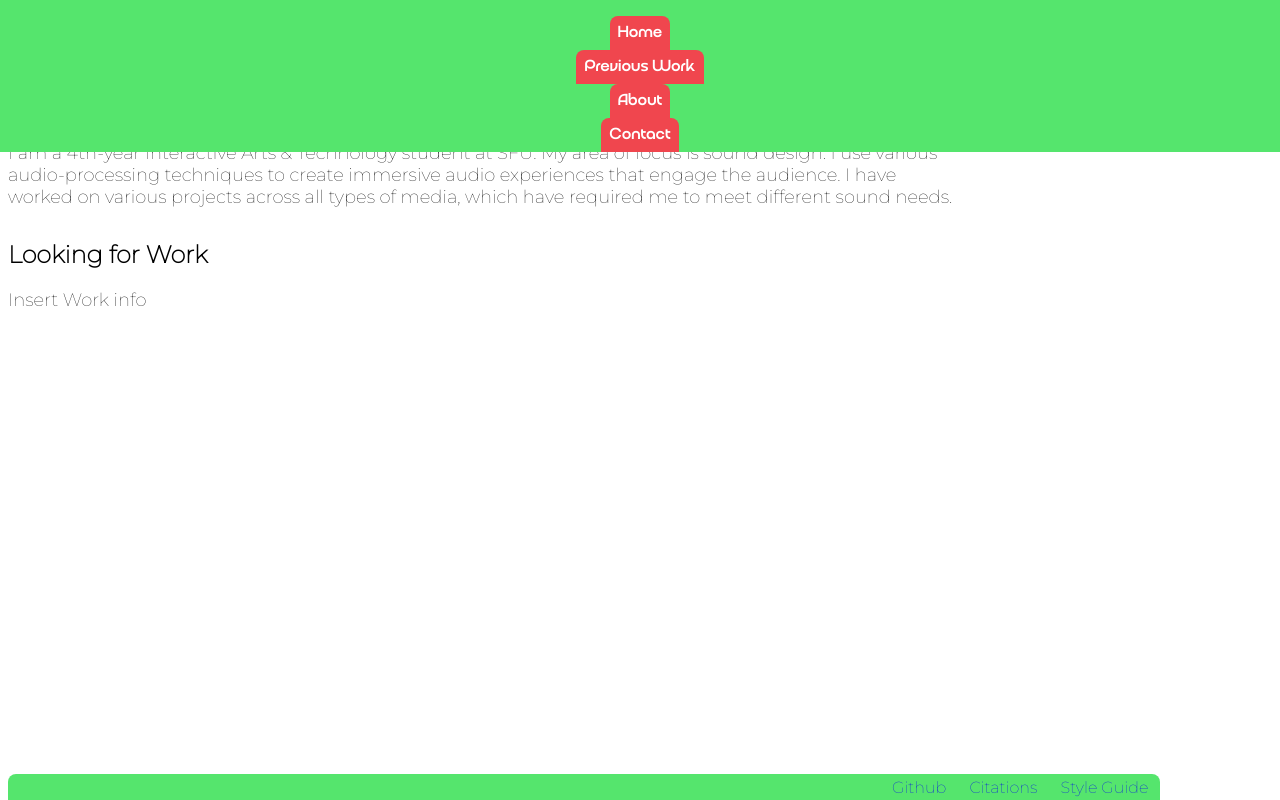
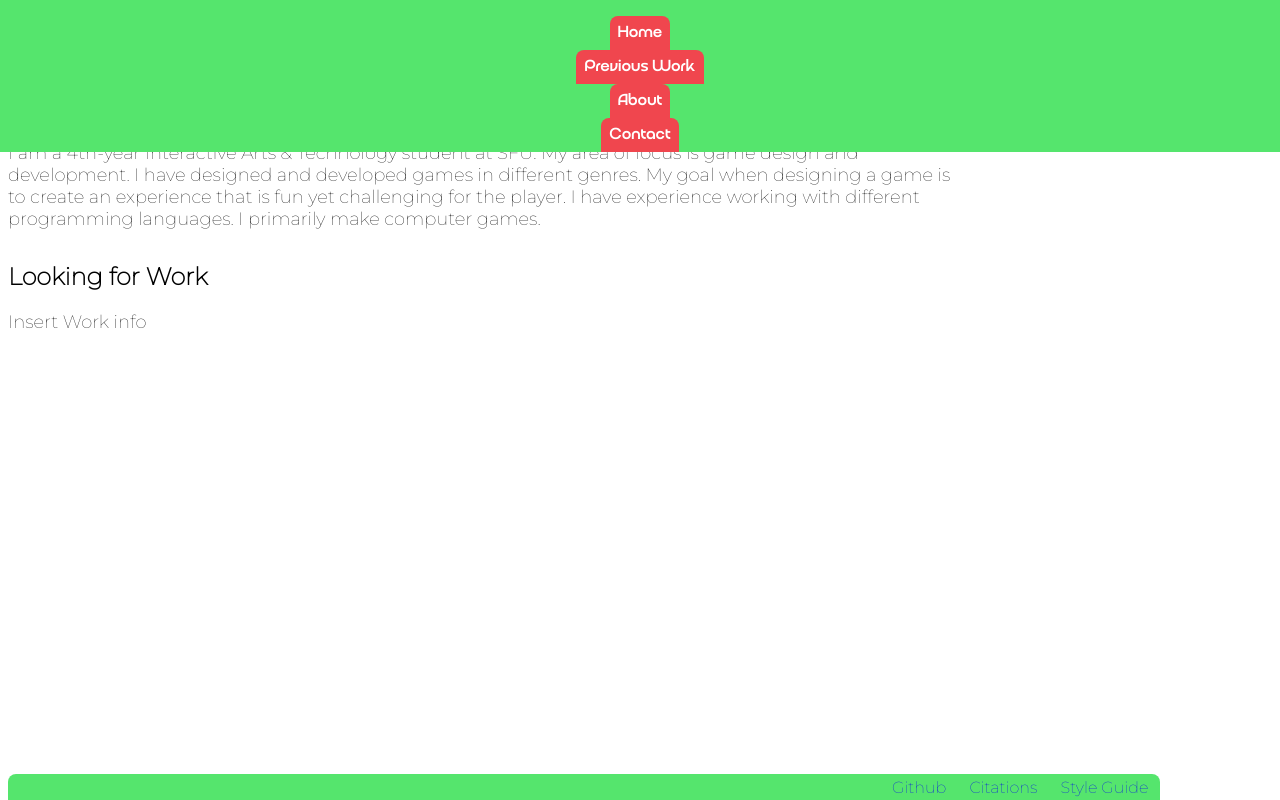
Before and after one commit to GlitchedCola/IAT-339-P03, a plain HTML site: page about.html in a window 1280 px wide. Drawn offline with Linux system fonts and the light colour scheme; files whose address does not match are found by name; a web font is replaced by a local one.

Commit message:
Update about.html

```diff
--- a/about.html
+++ b/about.html
@@ -22,12 +22,9 @@
 
 
         <Section class="page-content">
-            <h2>Nicholas Barrero-Pinzon, Sound Designer.</h2>
+            <h2>Nicholas Barrero-Pinzon, Game Designer/Developer.</h2>
             <p>
-                I am a 4th-year Interactive Arts & Technology student at SFU. My area of focus is
-                sound design. I use various audio-processing techniques to create immersive audio
-                experiences that engage the audience. I have worked on various projects across all
-                types of media, which have required me to meet different sound needs.
+                I am a 4th-year Interactive Arts & Technology student at SFU. My area of focus is game design and development. I have designed and developed games in different genres. My goal when designing a game is to create an experience that is fun yet challenging for the player. I have experience working with different programming languages. I primarily make computer games.
             </p>
         </Section>
 
```
